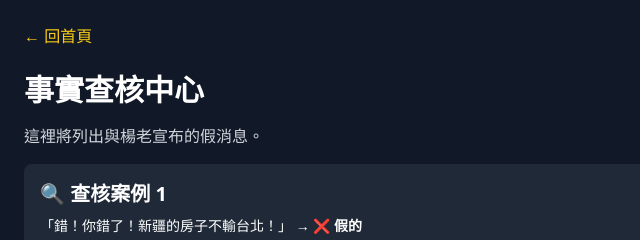
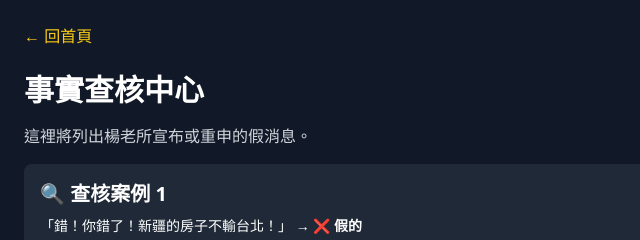
Before and after one commit to 091cc/three-gay-kingdom, a plain HTML site: page fact-check.html in a window 1280 px wide. Shown: the top 240 px of the page, 0-640 px from the left. Drawn offline with nearby package versions, Linux system fonts and the light colour scheme.

Commit message:
Update fact-check.html

```diff
--- a/fact-check.html
+++ b/fact-check.html
@@ -9,7 +9,7 @@
 <body class="bg-gray-900 text-white font-sans p-6">
     <a href="index.html" class="text-yellow-400 hover:underline">← 回首頁</a>
     <h1 class="text-3xl font-bold mt-6 mb-4">事實查核中心</h1>
-    <p class="mb-4 text-gray-300">這裡將列出與楊老宣布的假消息。</p>
+    <p class="mb-4 text-gray-300">這裡將列出楊老所宣布或重申的假消息。</p>
     <div class="bg-gray-800 p-4 rounded-lg">
         <h2 class="text-xl font-semibold mb-2">🔍 查核案例 1</h2>
         <p class="text-sm">「錯！你錯了！新疆的房子不輸台北！」 → ❌ <strong>假的</strong></p>
```
